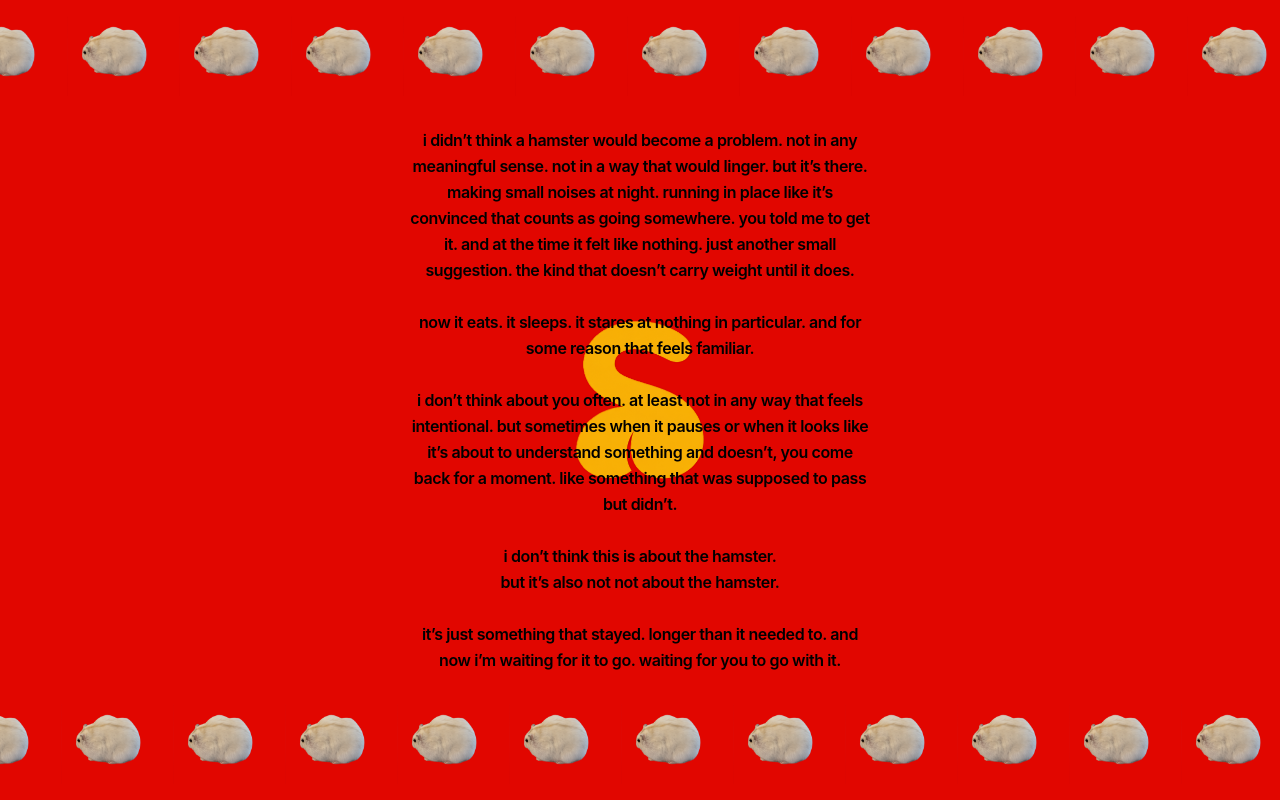
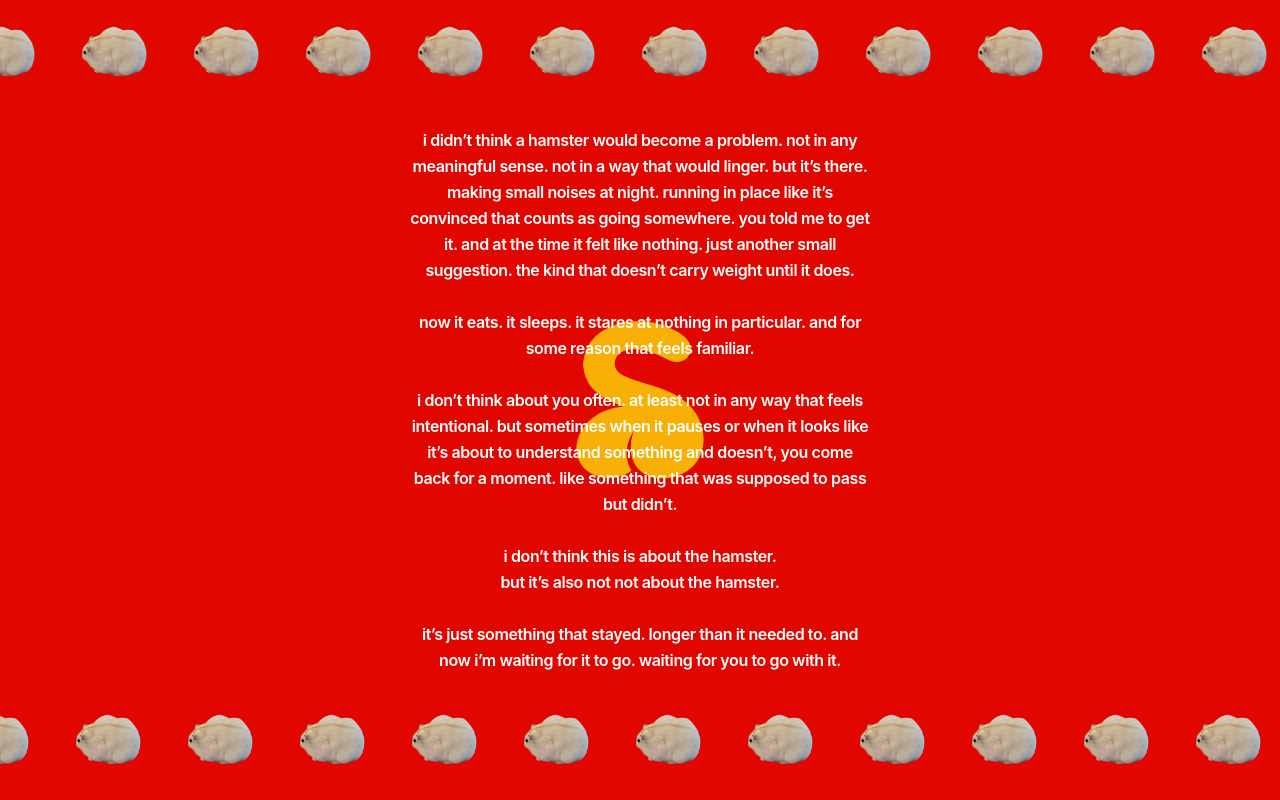
Before and after one commit to jwooook/sojubutt, a Next.js app: page / in a window 1280 px wide. Built offline with nearby package versions, Linux system fonts and the light colour scheme.

Commit message:
font color change

```diff
--- a/components/Letter.tsx
+++ b/components/Letter.tsx
@@ -11,6 +11,7 @@ export default function Letter({ className }: Props) {
         w-full
         select-text
         whitespace-pre-line
+        text-[#FFFFFF]
 
         font-semibold
         tracking-tight
```
